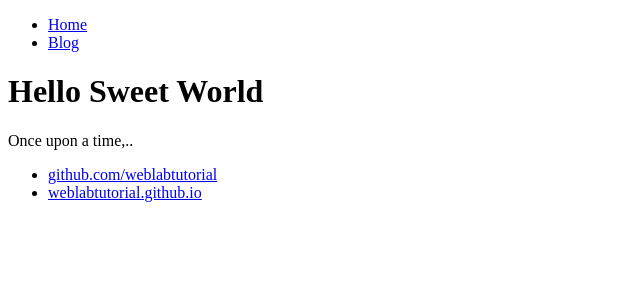
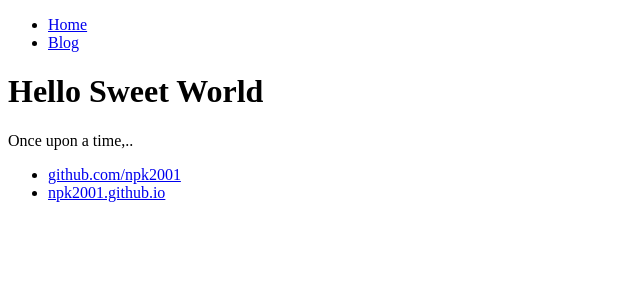
Before and after one commit to npk2001/npk2001.github.io, a Jekyll site: the page built from index.html, in a window 1280 px wide. Shown: the top 300 px of the page, without its empty margins (0-640 px from the left). Built offline with Jekyll 4.4.1, drawn with Linux system fonts in a browser that asks for light colours.

Commit message:
Update default.html

```diff
--- a/_layouts/default.html
+++ b/_layouts/default.html
@@ -19,8 +19,8 @@
 		</div>
 		<footer>
 			<ul>
-			 <li><a href="https://github.com/weblabtutorial">github.com/weblabtutorial</a></li>
-			<li><a href="https://weblabtutorial.github.io"> weblabtutorial.github.io </a></li>
+			 <li><a href="https://github.com/npk2001">github.com/npk2001</a></li>
+			<li><a href="https://npk2001.github.io"> npk2001.github.io </a></li>
 			</ul>
 		</footer>
 	</body>
```
